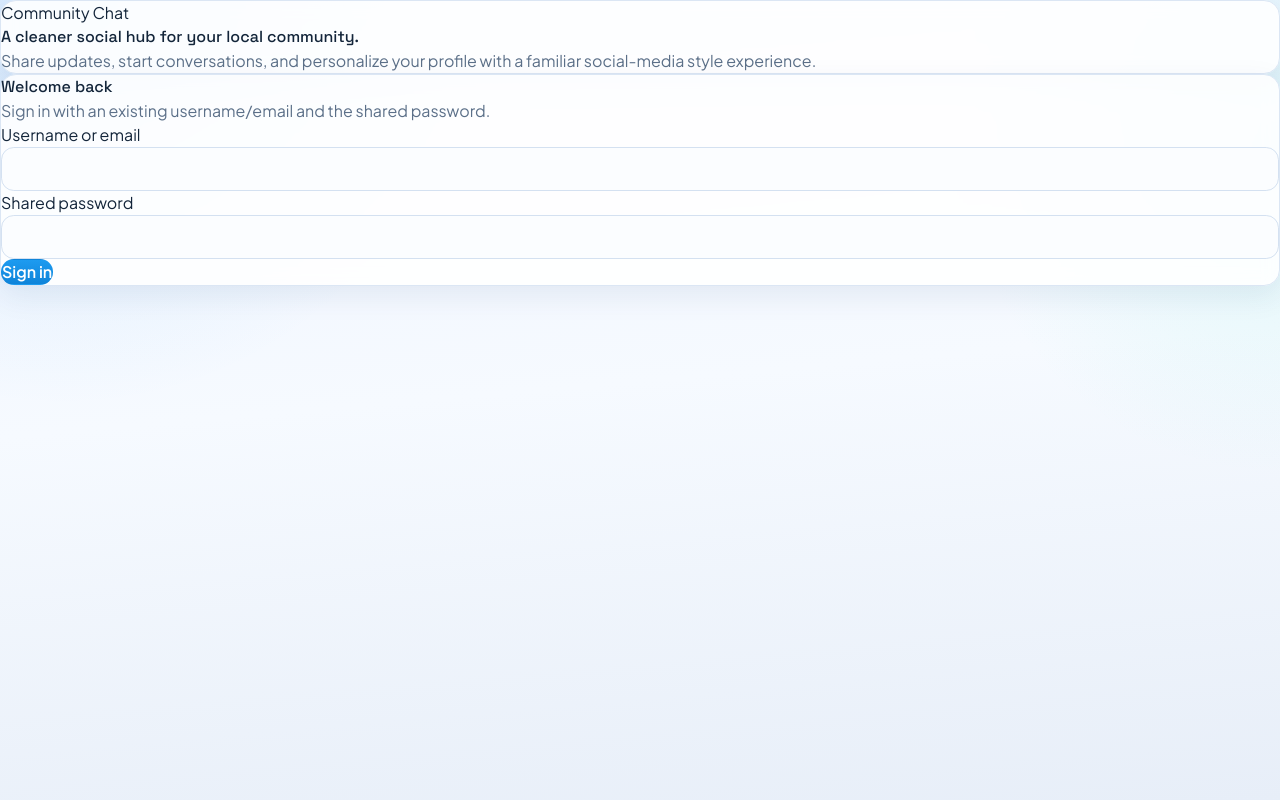
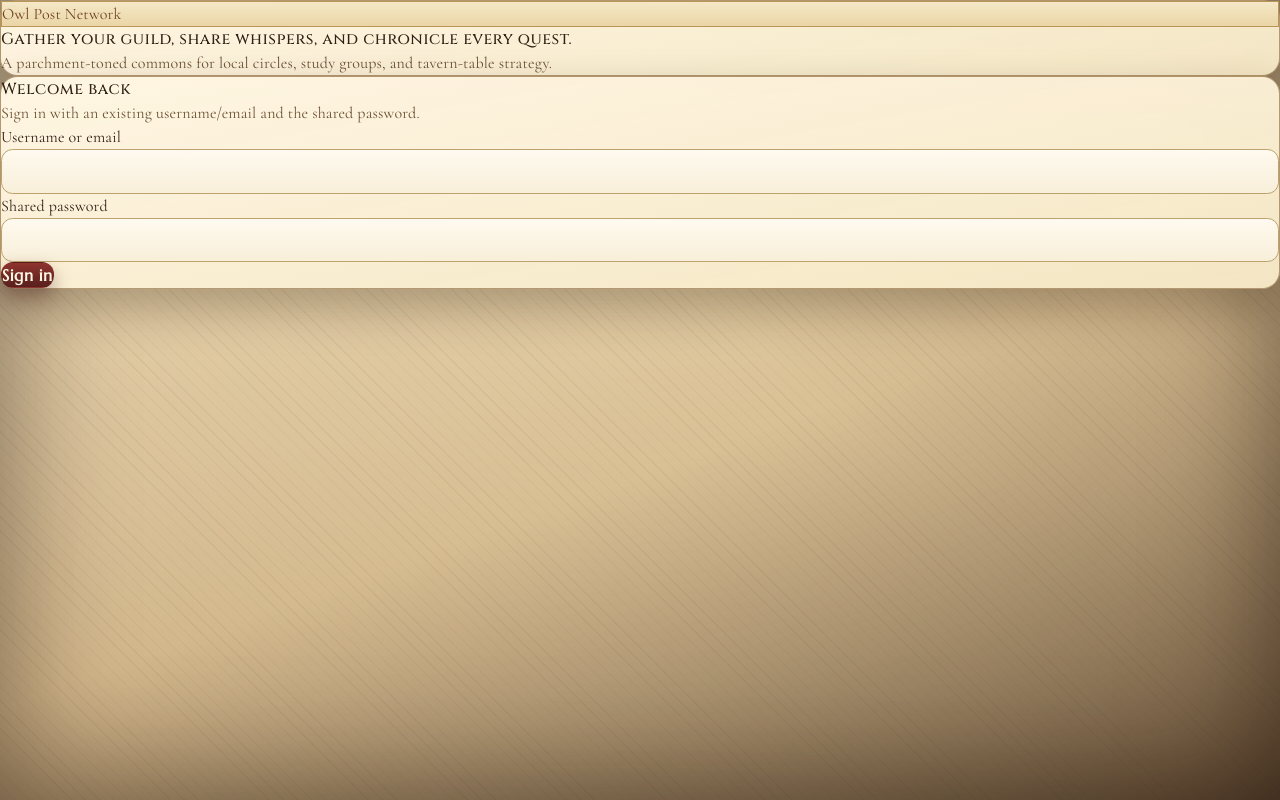
Before and after one commit to paulkrix/magebook, a Next.js app: page /login in a window 1280 px wide. Built offline with nearby package versions, Linux system fonts and the light colour scheme; no server answers.

Commit message:
style changes

```diff
--- a/app/app/admin/page.tsx
+++ b/app/app/admin/page.tsx
@@ -14,7 +14,7 @@ export default async function AdminPage() {
     <AppShell user={user}>
       <main className="mx-auto max-w-2xl space-y-4">
         <div>
-          <p className="text-xs font-semibold uppercase tracking-wide text-[#0f84d9]">Admin</p>
+          <p className="fantasy-kicker text-xs font-semibold uppercase tracking-wide">Admin</p>
           <h1 className="mt-1 text-2xl font-semibold text-slate-900">User management</h1>
           <p className="mt-1 text-sm text-slate-600">
             Create user accounts here. Only existing accounts can sign in.
--- a/app/app/conversations/[id]/page.tsx
+++ b/app/app/conversations/[id]/page.tsx
@@ -74,7 +74,7 @@ export default async function ConversationPage({ params }: Props) {
   return (
     <AppShell user={user}>
       <main className="space-y-4">
-        <Link href="/app" className="inline-flex items-center rounded-full bg-white/75 px-3 py-1.5 text-sm font-medium text-[#0f84d9] shadow-sm transition hover:bg-white">
+        <Link href="/app" className="fantasy-back-link inline-flex items-center rounded-full px-3 py-1.5 text-sm font-medium shadow-sm transition">
           Back to dashboard
         </Link>
 
@@ -90,13 +90,13 @@ export default async function ConversationPage({ params }: Props) {
         </section>
 
         <section className="social-card p-4 sm:p-5">
-          <h2 className="mb-3 text-sm font-semibold uppercase tracking-wide text-[#0f84d9]">Messages</h2>
+          <h2 className="fantasy-card-title mb-3 text-sm font-semibold uppercase tracking-wide">Messages</h2>
           <ul className="space-y-3.5">
             {conversation.messages.length === 0 ? (
               <li className="text-sm text-slate-500">No messages yet.</li>
             ) : (
               conversation.messages.map((message) => (
-                <li key={message.id} className="rounded-2xl border border-[#d4e1f1] bg-white p-3">
+                <li key={message.id} className="fantasy-link-card rounded-2xl p-3">
                   <div className="mb-1 flex items-center gap-2">
                     <img
                       src={message.author.profileImageUrl ?? DEFAULT_AVATAR_PATH}
--- a/app/app/profile/page.tsx
+++ b/app/app/profile/page.tsx
@@ -9,7 +9,7 @@ export default async function ProfilePage() {
     <AppShell user={user}>
       <main className="mx-auto max-w-2xl">
         <div className="mb-4">
-          <p className="text-xs font-semibold uppercase tracking-wide text-[#0f84d9]">Profile</p>
+          <p className="fantasy-kicker text-xs font-semibold uppercase tracking-wide">Profile</p>
           <h1 className="mt-1 text-2xl font-semibold text-slate-900">Edit your profile</h1>
           <p className="mt-1 text-sm text-slate-600">Keep your name and photo up to date so conversations feel more personal.</p>
         </div>
--- a/app/globals.css
+++ b/app/globals.css
@@ -1,4 +1,4 @@
-@import url("https://fonts.googleapis.com/css2?family=Plus+Jakarta+Sans:wght@400;500;600;700&family=Space+Grotesk:wght@500;600;700&display=swap");
+@import url("https://fonts.googleapis.com/css2?family=Cinzel:wght@500;600;700;800&family=Cormorant+Garamond:wght@400;500;600;700&family=Marcellus&display=swap");
 
 @tailwind base;
 @tailwind components;
@@ -6,18 +6,19 @@
 
 :root {
   color-scheme: light;
-  --brand: #1d9bf0;
-  --brand-strong: #0f84d9;
-  --brand-soft: #e8f4ff;
-  --surface: rgba(255, 255, 255, 0.88);
-  --surface-strong: #ffffff;
-  --surface-border: #dbe6f4;
-  --text-main: #13253a;
-  --text-soft: #5c7089;
-  --bg-start: #edf3ff;
-  --bg-mid: #f6faff;
-  --bg-end: #e7eef8;
-  --elevation: 0 10px 30px rgba(14, 53, 97, 0.08);
+  --brand: #8b2f2b;
+  --brand-strong: #5f1f1d;
+  --brand-soft: #f4e7c4;
+  --brand-gold: #caa55a;
+  --surface: rgba(249, 241, 220, 0.9);
+  --surface-strong: #fdf6e2;
+  --surface-border: #b89b67;
+  --text-main: #2f2115;
+  --text-soft: #6b5134;
+  --bg-start: #e5d3b4;
+  --bg-mid: #cfb287;
+  --bg-end: #5d4731;
+  --elevation: 0 20px 45px rgba(34, 17, 5, 0.28);
 }
 
 * {
@@ -27,12 +28,45 @@
 body {
   margin: 0;
   min-height: 100vh;
-  font-family: "Plus Jakarta Sans", "Avenir Next", "Segoe UI", sans-serif;
+  position: relative;
+  font-family: "Cormorant Garamond", Georgia, serif;
+  letter-spacing: 0.01em;
   background:
-    radial-gradient(circle at 5% 0%, rgba(29, 155, 240, 0.12) 0, rgba(29, 155, 240, 0) 28%),
-    radial-gradient(circle at 100% 20%, rgba(94, 234, 212, 0.14) 0, rgba(94, 234, 212, 0) 22%),
-    linear-gradient(175deg, var(--bg-start) 0%, var(--bg-mid) 48%, var(--bg-end) 100%);
+    radial-gradient(circle at 10% 6%, rgba(249, 218, 156, 0.24) 0, rgba(249, 218, 156, 0) 26%),
+    radial-gradient(circle at 82% 14%, rgba(108, 76, 43, 0.22) 0, rgba(108, 76, 43, 0) 30%),
+    linear-gradient(160deg, var(--bg-start) 0%, var(--bg-mid) 56%, var(--bg-end) 100%);
   color: var(--text-main);
+}
+
+body::before {
+  content: "";
+  position: fixed;
+  inset: 0;
+  pointer-events: none;
+  background:
+    repeating-linear-gradient(
+      45deg,
+      rgba(71, 47, 23, 0.06) 0,
+      rgba(71, 47, 23, 0.06) 1px,
+      rgba(0, 0, 0, 0) 1px,
+      rgba(0, 0, 0, 0) 10px
+    ),
+    radial-gradient(circle at 50% -10%, rgba(255, 242, 200, 0.42), rgba(255, 242, 200, 0));
+  z-index: 0;
+}
+
+body::after {
+  content: "";
+  position: fixed;
+  inset: 0;
+  pointer-events: none;
+  box-shadow: inset 0 0 120px rgba(26, 14, 6, 0.52);
+  z-index: 0;
+}
+
+body > * {
+  position: relative;
+  z-index: 1;
 }
 
 h1,
@@ -41,47 +75,56 @@ h3,
 h4,
 h5,
 h6 {
-  font-family: "Space Grotesk", "Plus Jakarta Sans", sans-serif;
+  font-family: "Cinzel", "Times New Roman", serif;
+  letter-spacing: 0.03em;
 }
 
 .social-card {
-  border: 1px solid var(--surface-border);
-  border-radius: 1rem;
-  background: var(--surface);
-  backdrop-filter: blur(8px);
+  border: 1px solid rgba(140, 105, 59, 0.65);
+  border-radius: 1.1rem;
+  background:
+    linear-gradient(170deg, rgba(255, 246, 228, 0.94) 0%, rgba(244, 230, 194, 0.9) 100%),
+    var(--surface);
+  backdrop-filter: blur(2px);
   box-shadow: var(--elevation);
+  animation: fantasy-rise 520ms cubic-bezier(0.23, 1, 0.32, 1);
 }
 
 .social-input {
   width: 100%;
-  border-radius: 0.8rem;
-  border: 1px solid #d4e1f1;
-  background: #fbfdff;
-  padding: 0.62rem 0.8rem;
+  border-radius: 0.72rem;
+  border: 1px solid #bda26f;
+  background: linear-gradient(180deg, #fffaf0 0%, #f8efd9 100%);
+  padding: 0.64rem 0.85rem;
   font-size: 0.92rem;
   color: var(--text-main);
-  transition: border-color 140ms ease, box-shadow 140ms ease, background-color 140ms ease;
+  transition: border-color 140ms ease, box-shadow 140ms ease, background-color 140ms ease, transform 140ms ease;
 }
 
 .social-input:focus {
   outline: none;
-  border-color: var(--brand);
-  background: #ffffff;
-  box-shadow: 0 0 0 4px rgba(29, 155, 240, 0.15);
+  border-color: var(--brand-gold);
+  background: #fffef8;
+  box-shadow: 0 0 0 3px rgba(185, 139, 62, 0.24);
+  transform: translateY(-1px);
 }
 
 .social-button-primary {
   border: 1px solid transparent;
-  border-radius: 0.8rem;
-  background: linear-gradient(180deg, var(--brand) 0%, var(--brand-strong) 100%);
-  color: #ffffff;
-  font-weight: 600;
-  transition: transform 120ms ease, filter 120ms ease;
+  border-radius: 0.75rem;
+  background: linear-gradient(180deg, #8f332e 0%, #58201d 100%);
+  color: #fdf6e2;
+  font-weight: 700;
+  font-family: "Marcellus", serif;
+  letter-spacing: 0.03em;
+  transition: transform 140ms ease, filter 140ms ease, box-shadow 140ms ease;
+  box-shadow: 0 8px 18px rgba(62, 18, 15, 0.35);
 }
 
 .social-button-primary:hover {
-  filter: brightness(1.03);
-  transform: translateY(-1px);
+  filter: brightness(1.05);
+  transform: translateY(-2px);
+  box-shadow: 0 12px 24px rgba(62, 18, 15, 0.42);
 }
 
 .social-button-primary:disabled {
@@ -91,19 +134,161 @@ h6 {
 }
 
 .social-button-secondary {
-  border: 1px solid #cfdef0;
+  border: 1px solid #ac915f;
   border-radius: 0.8rem;
-  background: #ffffff;
-  color: var(--text-main);
-  font-weight: 600;
+  background: linear-gradient(180deg, #fcf3df 0%, #f3e1b6 100%);
+  color: #4a321b;
+  font-weight: 700;
+  font-family: "Marcellus", serif;
   transition: background-color 120ms ease, border-color 120ms ease;
 }
 
 .social-button-secondary:hover {
-  background: #f3f8ff;
-  border-color: #b9cee8;
+  background: linear-gradient(180deg, #fdf9ee 0%, #f4e8cd 100%);
+  border-color: #8f774f;
 }
 
 .social-muted {
   color: var(--text-soft);
 }
+
+.fantasy-topbar {
+  border-bottom: 1px solid rgba(102, 66, 30, 0.35);
+  background:
+    linear-gradient(180deg, rgba(54, 35, 20, 0.85), rgba(38, 24, 14, 0.78)),
+    radial-gradient(circle at 0% 0%, rgba(237, 204, 140, 0.22), rgba(237, 204, 140, 0));
+  backdrop-filter: blur(10px);
+  color: #f6ebcf;
+}
+
+.fantasy-crest {
+  border: 1px solid rgba(209, 172, 108, 0.58);
+  background: linear-gradient(160deg, #6d241f, #3f1412);
+  color: #f6d7a3;
+  box-shadow: inset 0 0 10px rgba(255, 216, 158, 0.2), 0 6px 18px rgba(20, 8, 4, 0.35);
+  animation: fantasy-glow 2.8s ease-in-out infinite alternate;
+}
+
+.fantasy-nav-link {
+  border-radius: 9999px;
+  color: #ecd9b2;
+  transition: color 130ms ease, background-color 130ms ease, transform 130ms ease;
+}
+
+.fantasy-nav-link:hover {
+  background: rgba(255, 228, 172, 0.12);
+  color: #fff2d7;
+  transform: translateY(-1px);
+}
+
+.fantasy-kicker {
+  color: #9b6725;
+  font-family: "Marcellus", serif;
+  letter-spacing: 0.16em;
+}
+
+.fantasy-hero {
+  position: relative;
+  overflow: hidden;
+  border-radius: 1.5rem;
+  border: 1px solid rgba(214, 175, 106, 0.4);
+  background:
+    linear-gradient(120deg, rgba(63, 22, 18, 0.95) 0%, rgba(104, 33, 29, 0.92) 54%, rgba(135, 76, 33, 0.9) 100%);
+  box-shadow: 0 24px 48px rgba(28, 10, 7, 0.42);
+}
+
+.fantasy-hero::before {
+  content: "";
+  position: absolute;
+  inset: -20% 20% 35% -25%;
+  background: radial-gradient(circle, rgba(255, 208, 130, 0.25), rgba(255, 208, 130, 0));
+}
+
+.fantasy-hero::after {
+  content: "";
+  position: absolute;
+  inset: 40% -10% -30% 30%;
+  background: radial-gradient(circle, rgba(255, 231, 187, 0.18), rgba(255, 231, 187, 0));
+}
+
+.fantasy-stat {
+  border: 1px solid rgba(234, 206, 154, 0.35);
+  background: rgba(255, 244, 220, 0.12);
+  backdrop-filter: blur(2px);
+}
+
+.fantasy-card-title {
+  color: #7c4e1f;
+  font-family: "Marcellus", serif;
+  letter-spacing: 0.1em;
+}
+
+.fantasy-list-item {
+  transition: background-color 130ms ease, transform 130ms ease;
+}
+
+.fantasy-list-item:hover {
+  background: rgba(173, 123, 58, 0.14);
+  transform: translateX(2px);
+}
+
+.fantasy-pill {
+  border: 1px solid #b99657;
+  background: linear-gradient(180deg, #f5e8c7 0%, #ead5a6 100%);
+  color: #6f4421;
+}
+
+.fantasy-link-card {
+  border: 1px solid #c2a36e;
+  background: linear-gradient(180deg, rgba(255, 248, 230, 0.96), rgba(244, 228, 190, 0.9));
+  transition: border-color 150ms ease, background-color 150ms ease, transform 150ms ease;
+}
+
+.fantasy-link-card:hover {
+  border-color: #8f6938;
+  background: linear-gradient(180deg, rgba(255, 251, 240, 1), rgba(246, 232, 201, 0.95));
+  transform: translateY(-2px);
+}
+
+.fantasy-back-link {
+  border: 1px solid #ba9758;
+  background: linear-gradient(180deg, #fff3d6 0%, #f5dfb1 100%);
+  color: #6d431e;
+}
+
+.fantasy-back-link:hover {
+  background: linear-gradient(180deg, #fff8e8 0%, #f8e8c4 100%);
+}
+
+.fantasy-file-input {
+  color: #5a3a20;
+}
+
+.fantasy-file-input::file-selector-button {
+  border-radius: 9999px;
+  border: 1px solid #b38947;
+  background: linear-gradient(180deg, #f6e8c6 0%, #ecd4a0 100%);
+  color: #734a24;
+  font-weight: 700;
+  margin-right: 0.75rem;
+}
+
+@keyframes fantasy-rise {
+  from {
+    opacity: 0;
+    transform: translateY(12px) scale(0.99);
+  }
+  to {
+    opacity: 1;
+    transform: translateY(0) scale(1);
+  }
+}
+
+@keyframes fantasy-glow {
+  from {
+    box-shadow: inset 0 0 8px rgba(255, 216, 158, 0.18), 0 6px 16px rgba(20, 8, 4, 0.3);
+  }
+  to {
+    box-shadow: inset 0 0 12px rgba(255, 216, 158, 0.3), 0 10px 22px rgba(20, 8, 4, 0.42);
+  }
+}
--- a/app/login/page.tsx
+++ b/app/login/page.tsx
@@ -13,12 +13,14 @@ export default async function LoginPage() {
     <main className="mx-auto flex min-h-screen w-full max-w-5xl items-center px-4 py-8 sm:px-6">
       <div className="grid w-full gap-6 lg:grid-cols-[1.05fr_0.95fr]">
         <section className="social-card hidden p-10 lg:block">
-          <p className="mb-3 inline-flex rounded-full bg-[#e8f4ff] px-3 py-1 text-xs font-semibold uppercase tracking-wide text-[#0f84d9]">
-            Community Chat
+          <p className="fantasy-pill mb-3 inline-flex rounded-full px-3 py-1 text-xs font-semibold uppercase tracking-wide">
+            Owl Post Network
           </p>
-          <h1 className="mb-4 text-4xl font-bold leading-tight text-slate-900">A cleaner social hub for your local community.</h1>
+          <h1 className="mb-4 text-4xl font-bold leading-tight text-[#2c1f13]">
+            Gather your guild, share whispers, and chronicle every quest.
+          </h1>
           <p className="social-muted max-w-lg text-base">
-            Share updates, start conversations, and personalize your profile with a familiar social-media style experience.
+            A parchment-toned commons for local circles, study groups, and tavern-table strategy.
           </p>
         </section>
 
--- a/components/conversation-title-editor.tsx
+++ b/components/conversation-title-editor.tsx
@@ -50,7 +50,7 @@ export function ConversationTitleEditor({ conversationId, initialTitle }: Props)
         <button
           type="button"
           onClick={() => setIsEditing(true)}
-          className="rounded-full border border-[#cfe1f3] bg-[#eef6ff] px-3 py-1 text-xs font-semibold text-[#0f84d9] transition hover:bg-[#e3f1ff]"
+          className="fantasy-pill rounded-full px-3 py-1 text-xs font-semibold transition"
         >
           Rename
         </button>
@@ -85,7 +85,7 @@ export function ConversationTitleEditor({ conversationId, initialTitle }: Props)
             setError(null);
             setIsEditing(false);
           }}
-          className="rounded-full border border-slate-300 px-3 py-2 text-xs font-semibold text-slate-700 transition hover:bg-slate-100"
+          className="social-button-secondary rounded-full px-3 py-2 text-xs font-semibold transition"
         >
           Cancel
         </button>
--- a/components/message-composer.tsx
+++ b/components/message-composer.tsx
@@ -49,7 +49,7 @@ export function MessageComposer({ conversationId }: Props) {
 
   return (
     <form onSubmit={sendMessage} className="social-card space-y-3 p-4 sm:p-5">
-      <label htmlFor="message-body" className="text-sm font-semibold uppercase tracking-wide text-[#0f84d9]">
+      <label htmlFor="message-body" className="fantasy-card-title text-sm font-semibold uppercase tracking-wide">
         New message
       </label>
       <textarea
--- a/components/profile-form.tsx
+++ b/components/profile-form.tsx
@@ -102,7 +102,7 @@ export function ProfileForm({ initialDisplayName, initialImageUrl }: Props) {
               setMessage(null);
               setError(null);
             }}
-            className="social-input block cursor-pointer text-sm file:mr-3 file:rounded-full file:border-0 file:bg-[#e8f4ff] file:px-3 file:py-1.5 file:text-xs file:font-semibold file:text-[#0f84d9]"
+            className="social-input fantasy-file-input block cursor-pointer text-sm"
           />
           <p className="text-xs text-slate-500">JPEG/PNG/WEBP/GIF only. Max size 2 MB.</p>
         </div>
```
Also changed, not shown: app/app/page.tsx (+13 -15 lines), components/app-shell.tsx (+8 -8 lines), components/create-conversation-form.tsx (+4 -4 lines).
